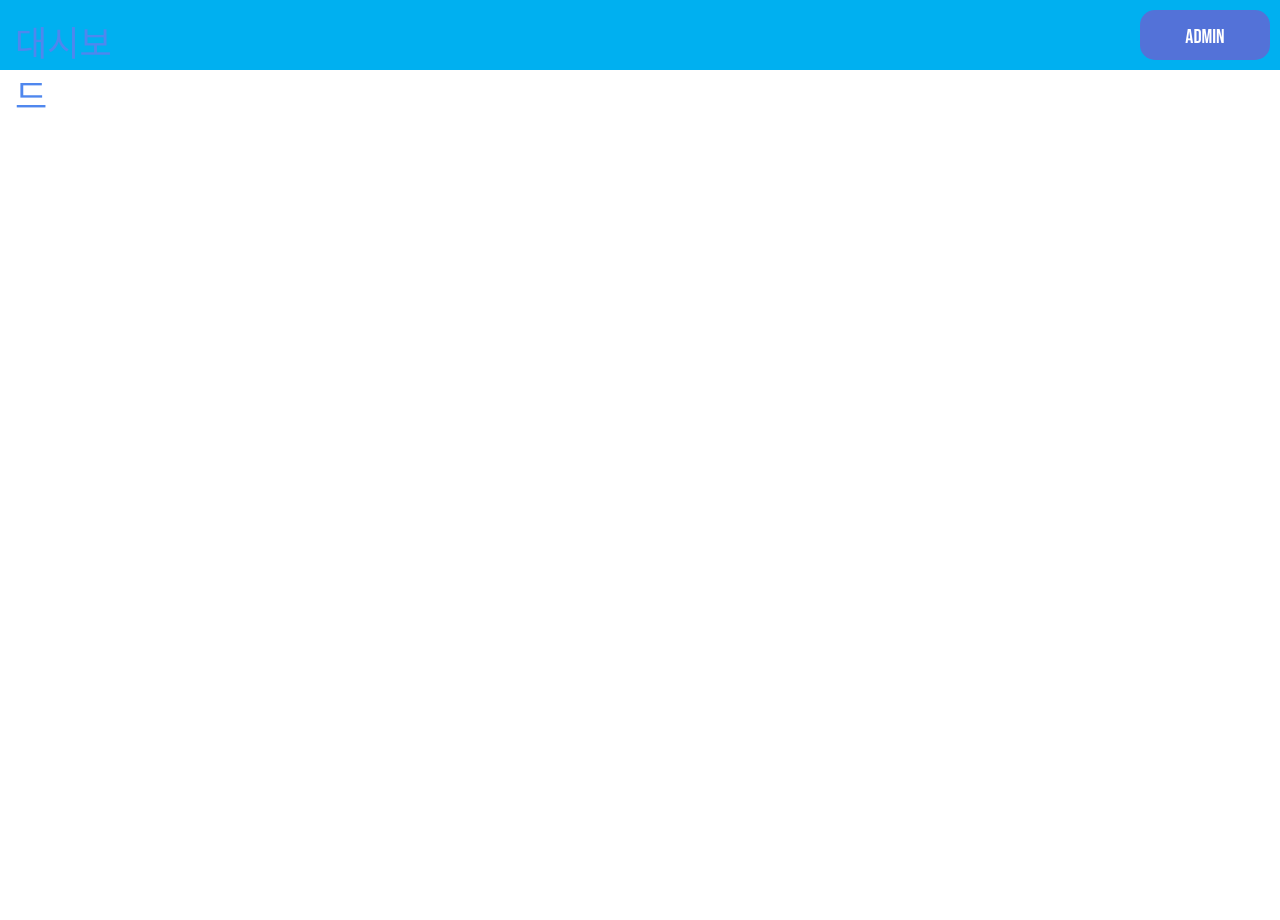
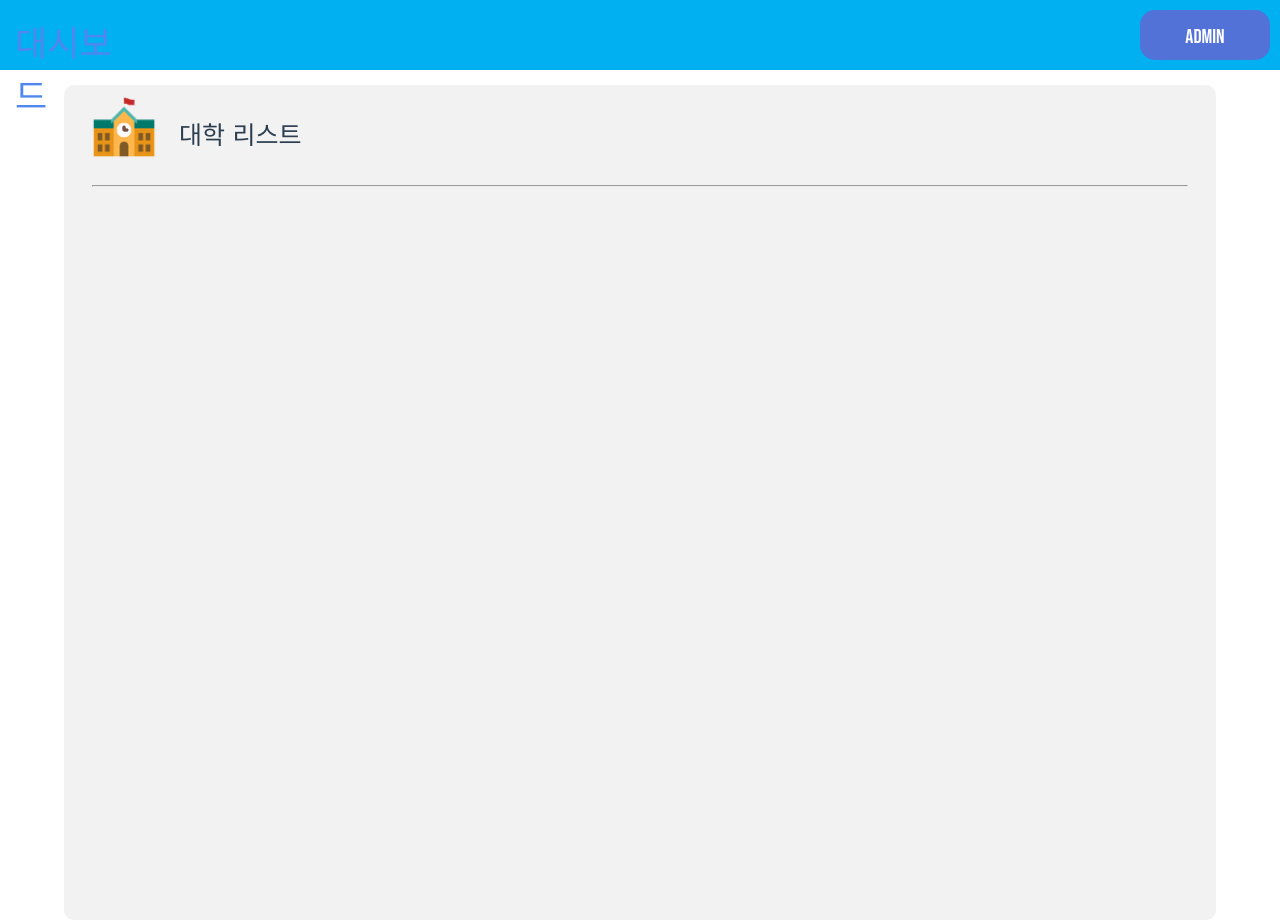
Before and after one commit to filledyou/filledu_project, a Vue app in the folder gunwoo/dashboard/: page /dashboard in a window 1280 px wide. Before the commit the page ends 800 px from the top, so only its background shows below. Built offline with nearby package versions, Linux system fonts and the light colour scheme.

Commit message:
Added: Dashboard
Added dashboard layout

```diff
--- a/gunwoo/dashboard/src/views/dashboard.vue
+++ b/gunwoo/dashboard/src/views/dashboard.vue
@@ -11,6 +11,17 @@
          </ul>
        </div>
     </div>
+    <!-- end of nav-bar -->
+
+    <div class="box">
+      <div class="title_section">
+        <img src="@/assets/school.png" alt="school_icon">
+        <p class="title">대학 리스트</p>
+      </div>
+      <hr class="divider">
+
+    </div>
+
   </div>
 </template>
 
@@ -157,4 +168,52 @@ ul, ol, li{
   background-color: rgb(83, 163, 216);
 }
 
+
+/* Container */
+.box{
+  margin: 0 auto;
+
+  /* position */
+  margin-top: 15px;
+
+
+  width: 90%;
+  height: 835px;
+
+  border-radius: 10px;
+  background-color: rgb(242, 242, 242);
+}
+
+.box > .title_section > img{
+  justify-items: left;
+
+  /* position */
+  margin-left: 25px;
+  margin-top: 10px;
+
+  /* size */
+  width: 70px;
+  height: 70px;
+}
+
+.box > .title_section{
+  /* 방향: 가로 */
+  display: flex;
+}
+
+
+.title_section > .title{
+  font-size: 25px;
+  font-family: 'Do Hyeon', sans-serif;
+
+  /* position */
+  margin-left: 20px;
+  margin-top: 30px;
+}
+
+/* 수평선 */
+hr{
+  width: 95%;
+  border-top: 0.1px solid gr;
+}
 </style>
--- a/gunwoo/dashboard/src/views/login.vue
+++ b/gunwoo/dashboard/src/views/login.vue
@@ -1,5 +1,9 @@
 <template>
   <div class="container">
+
+    <div class="alert">
+      <p>로그인 정보가 올바르지 않습니다!</p>
+    </div>
     <div class="login-box">
       <div class="left-box">
         <img src="@/assets/logo.png" alt="">
@@ -19,6 +23,7 @@
 <script>
 // @ is an alias to /src
 import axios from 'axios'
+import $ from 'jquery'
 
 export default {
   name: 'Home',
@@ -40,6 +45,13 @@ export default {
 
           }
           else{
+            //alert 애니메이션
+            $('.alert').slideDown(500)
+            setTimeout( function(){
+               $('.alert').stop().slideUp(500)
+            }, 1000)
+
+
             console.log("값이 success 가 아니에요")
           } //reject가 else 밖으로 빠져있는거 맞음 (서버에서 오류가 나버리면 reject 호출)
           reject(response.data) //근데 밑에서 catch를 써버리면 reject가 쓸모없지 않음?
@@ -64,6 +76,24 @@ export default {
 
     text-align: center;
   }
+
+  .alert{
+    display: none;
+    position: fixed;
+
+    background-color: rgb(245, 157, 157);
+    border: 1px solid rgb(190, 79, 79);
+    border-radius: 10px;
+
+    width: 400px;
+    height: 55px;
+
+    /* position */
+    margin-top: 10px;
+    margin-left: 40%;
+  }
+
+
 
   .login-box{
     display: flex;
```
Also changed, not shown: gunwoo/dashboard/src/assets/school.png (added).
